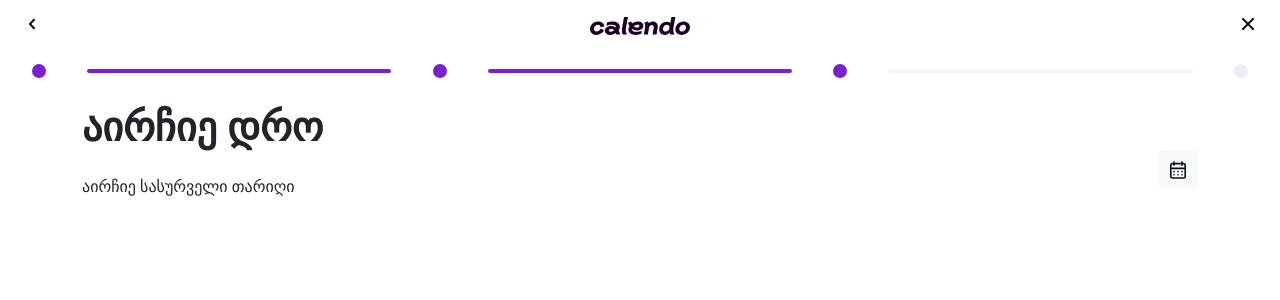
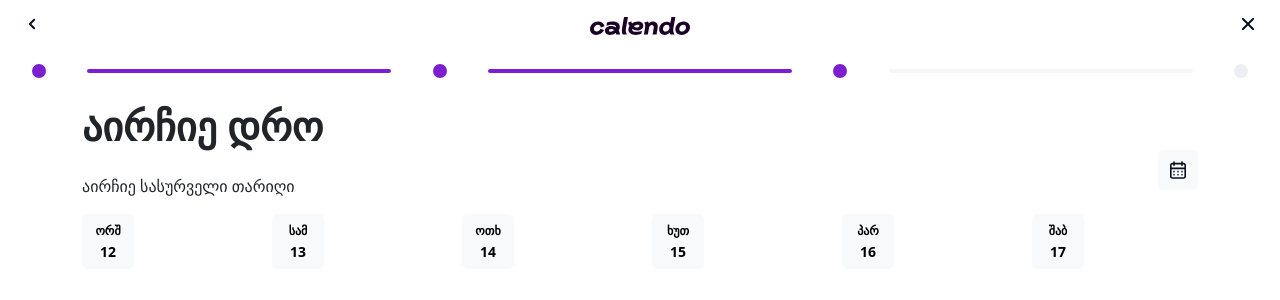
Before and after one commit to Chanksela/calendo-test, a React (Vite) app: page / in a window 1280 px wide. Shown: the top 300 px of the page. Built offline with nearby package versions, Linux system fonts and the light colour scheme.

Commit message:
feat: Pick a day component style and logic

```diff
--- a/src/App.jsx
+++ b/src/App.jsx
@@ -1,11 +1,12 @@
 import Header from "./components/calendar/Header";
 import PickDate from "./components/calendar/PickDate";
-
+import PickDay from "./components/calendar/PickDay";
 export default function App() {
 	return (
 		<div className="mx-3 mt-2">
 			<Header />
 			<PickDate />
+			<PickDay />
 		</div>
 	);
 }
--- /dev/null
+++ b/src/components/calendar/PickDay.jsx
@@ -0,0 +1,41 @@
+import { useState } from "react";
+
+export default function PickDay() {
+	const daysData = [
+		{ day: "ორშ", date: 12 },
+		{ day: "სამ", date: 13 },
+		{ day: "ოთხ", date: 14 },
+		{ day: "ხუთ", date: 15 },
+		{ day: "პარ", date: 16 },
+		{ day: "შაბ", date: 17 },
+	];
+
+	const [isActive, setIsActive] = useState(null);
+	const setIsActiveDay = (index) => {
+		setIsActive(index === isActive ? null : index);
+	};
+	return (
+		<div className="container">
+			<div className="row">
+				{daysData.map((date, index) => {
+					return (
+						<div
+							className="col-2"
+							key={index}
+							onClick={() => setIsActiveDay(index)}
+						>
+							<button
+								className={`${
+									isActive === index ? "btn-day-active" : ""
+								} fw-bold btn btn-light btn-day d-flex flex-column justify-content-around align-items-center`}
+							>
+								<span>{date.day}</span>
+								<span className="day-date">{date.date}</span>
+							</button>
+						</div>
+					);
+				})}
+			</div>
+		</div>
+	);
+}
--- a/src/main.css
+++ b/src/main.css
@@ -7,3 +7,19 @@
 	width: 32px;
 	height: 32px;
 }
+.btn-day {
+	width: 52px;
+	font-size: 12px;
+	height: 55px;
+}
+.btn-day:hover {
+	background-color: #7c1fd1;
+	color: white;
+}
+.btn-day-active {
+	background-color: #7c1fd1 !important;
+	color: white;
+}
+.day-date {
+	font-size: 14px;
+}
```
